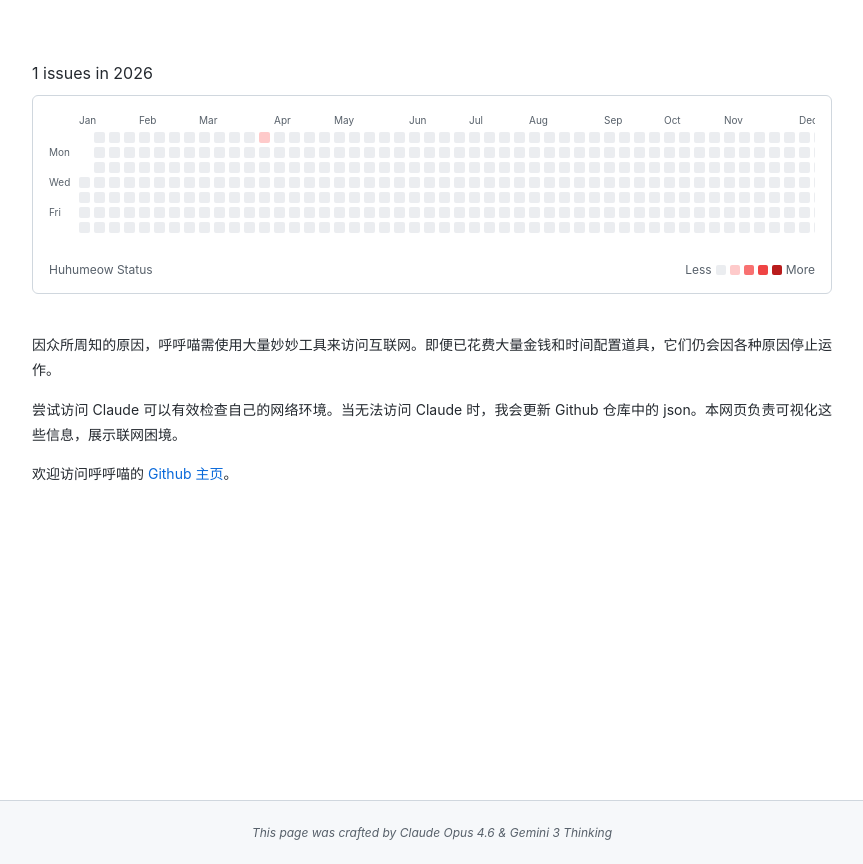
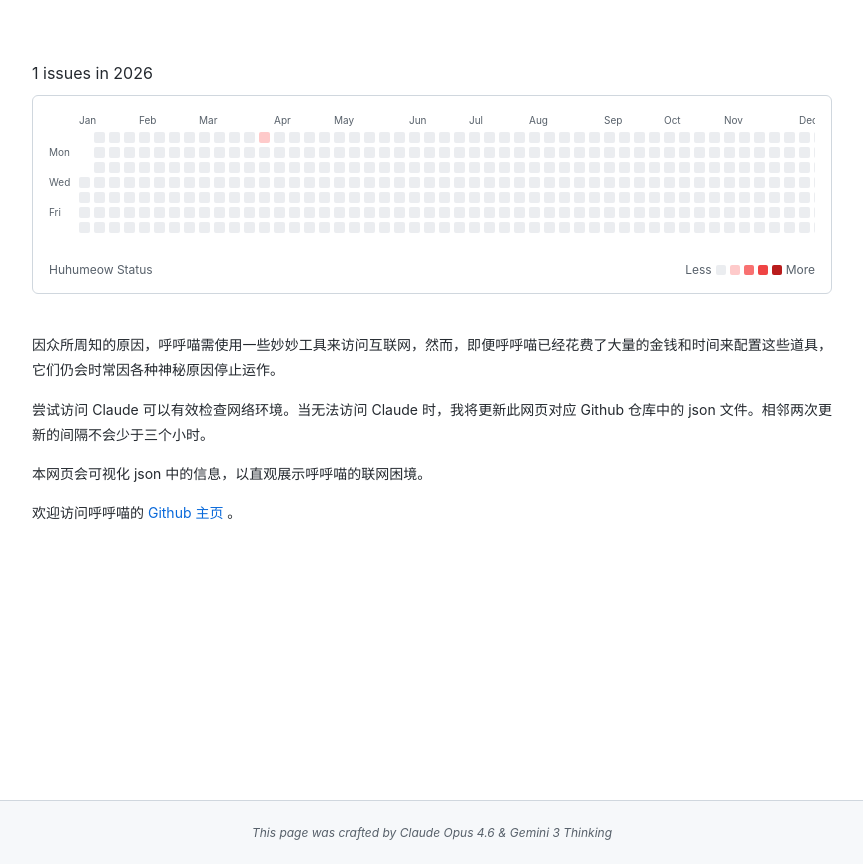
Before and after one commit to HuhuMeow/huhu-network-log, a plain HTML site: page index.html in a window 1280 px wide. Shown: the whole page, without its empty margins (208-1071 px from the left). Drawn offline with Linux system fonts and the light colour scheme.

Commit message:
typo fix

```diff
--- a/index.html
+++ b/index.html
@@ -180,9 +180,10 @@
         </div>
 
         <div class="about-section">
-            <p>因众所周知的原因，呼呼喵需使用大量妙妙工具来访问互联网。即便已花费大量金钱和时间配置道具，它们仍会因各种原因停止运作。</p>
-            <p>尝试访问 Claude 可以有效检查自己的网络环境。当无法访问 Claude 时，我会更新 Github 仓库中的 json。本网页负责可视化这些信息，展示联网困境。</p>
-            <p>欢迎访问呼呼喵的 <a href="https://github.com/HuhuMeow" target="_blank">Github 主页</a>。</p>
+          <p>因众所周知的原因，呼呼喵需使用一些妙妙工具来访问互联网，然而，即便呼呼喵已经花费了大量的金钱和时间来配置这些道具，它们仍会时常因各种神秘原因停止运作。</p>
+          <p>尝试访问 Claude 可以有效检查网络环境。当无法访问 Claude 时，我将更新此网页对应 Github 仓库中的 json 文件。相邻两次更新的间隔不会少于三个小时。</p>
+          <p>本网页会可视化 json 中的信息，以直观展示呼呼喵的联网困境。</p>
+          <p>欢迎访问呼呼喵的 <a href="https://github.com/HuhuMeow" target="_blank">Github 主页</a> 。</p>
         </div>
     </div>
 
```
